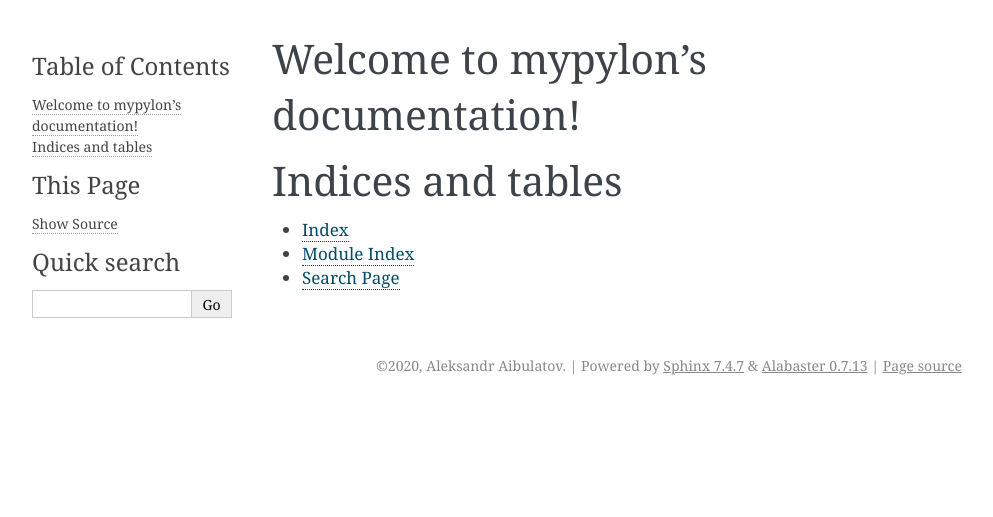
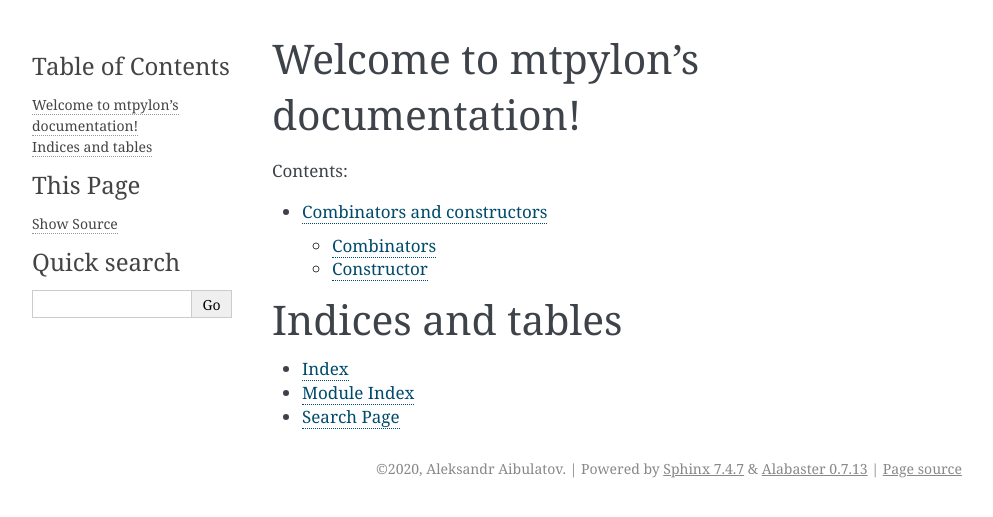
Before and after one commit to Zapix/mtpylon, a Sphinx documentation site: the page built from docs/source/index.rst, in a window 1280 px wide. Shown: the top 517 px of the page, without its empty margins (148-1141 px from the left). Built offline with Sphinx 7.4.7, drawn with Linux system fonts in a browser that asks for light colours.

Commit message:
Describe combinators and constructors in doc

```diff
--- a/docs/source/conf.py
+++ b/docs/source/conf.py
@@ -17,7 +17,7 @@
 
 # -- Project information -----------------------------------------------------
 
-project = 'mypylon'
+project = 'mtpylon'
 copyright = '2020, Aleksandr Aibulatov'
 author = 'Aleksandr Aibulatov'
 
--- a/docs/source/index.rst
+++ b/docs/source/index.rst
@@ -1,16 +1,16 @@
-.. mypylon documentation master file, created by
+.. mtpylon documentation master file, created by
    sphinx-quickstart on Thu Oct 22 23:29:59 2020.
    You can adapt this file completely to your liking, but it should at least
    contain the root `toctree` directive.
 
-Welcome to mypylon's documentation!
+Welcome to mtpylon's documentation!
 ===================================
 
 .. toctree::
    :maxdepth: 2
    :caption: Contents:
 
-
+   1-combinators-and-constructors
 
 Indices and tables
 ==================
```
Also changed, not shown: docs/source/1-combinators-and-constructors.rst (added, +65 -0 lines).
